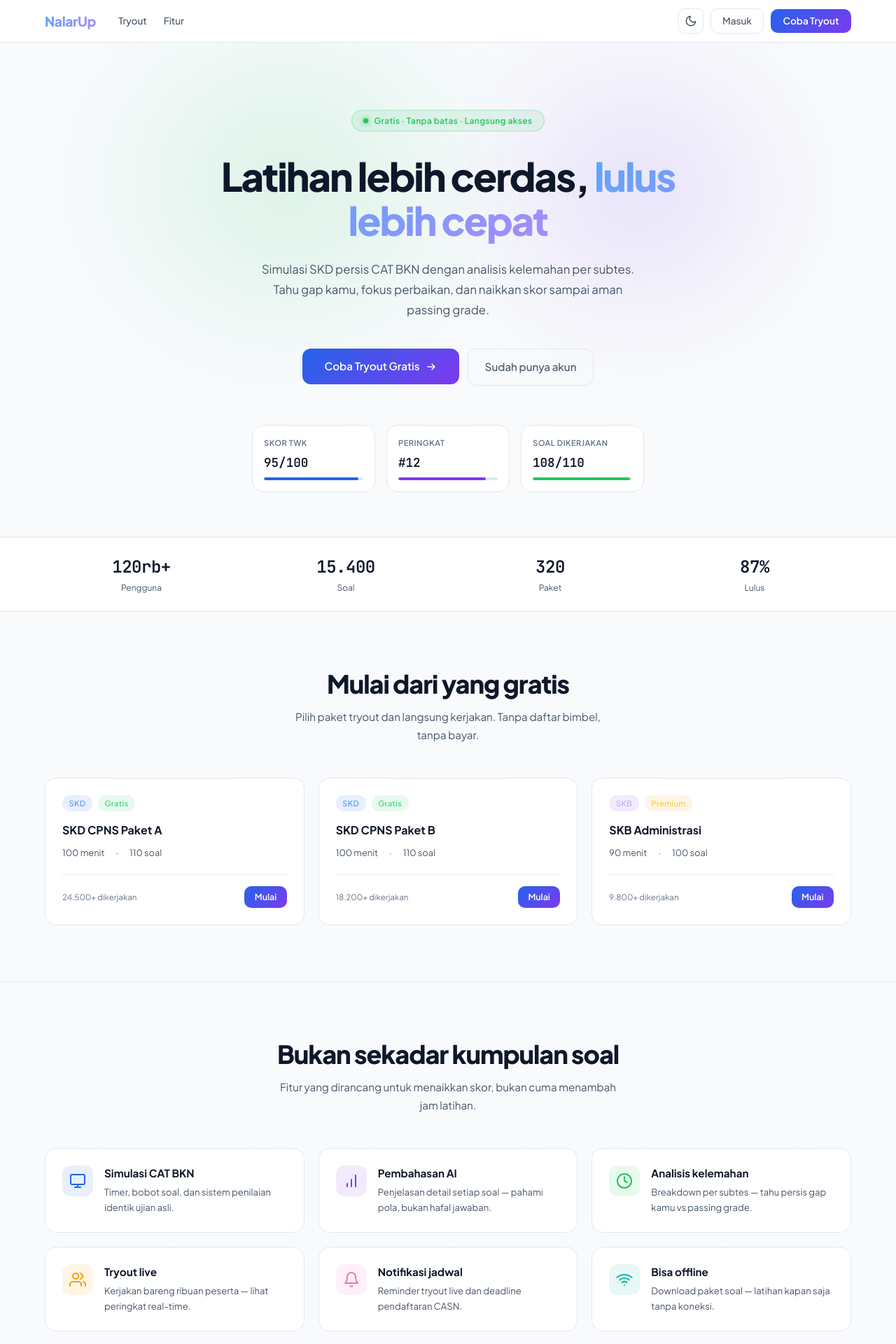
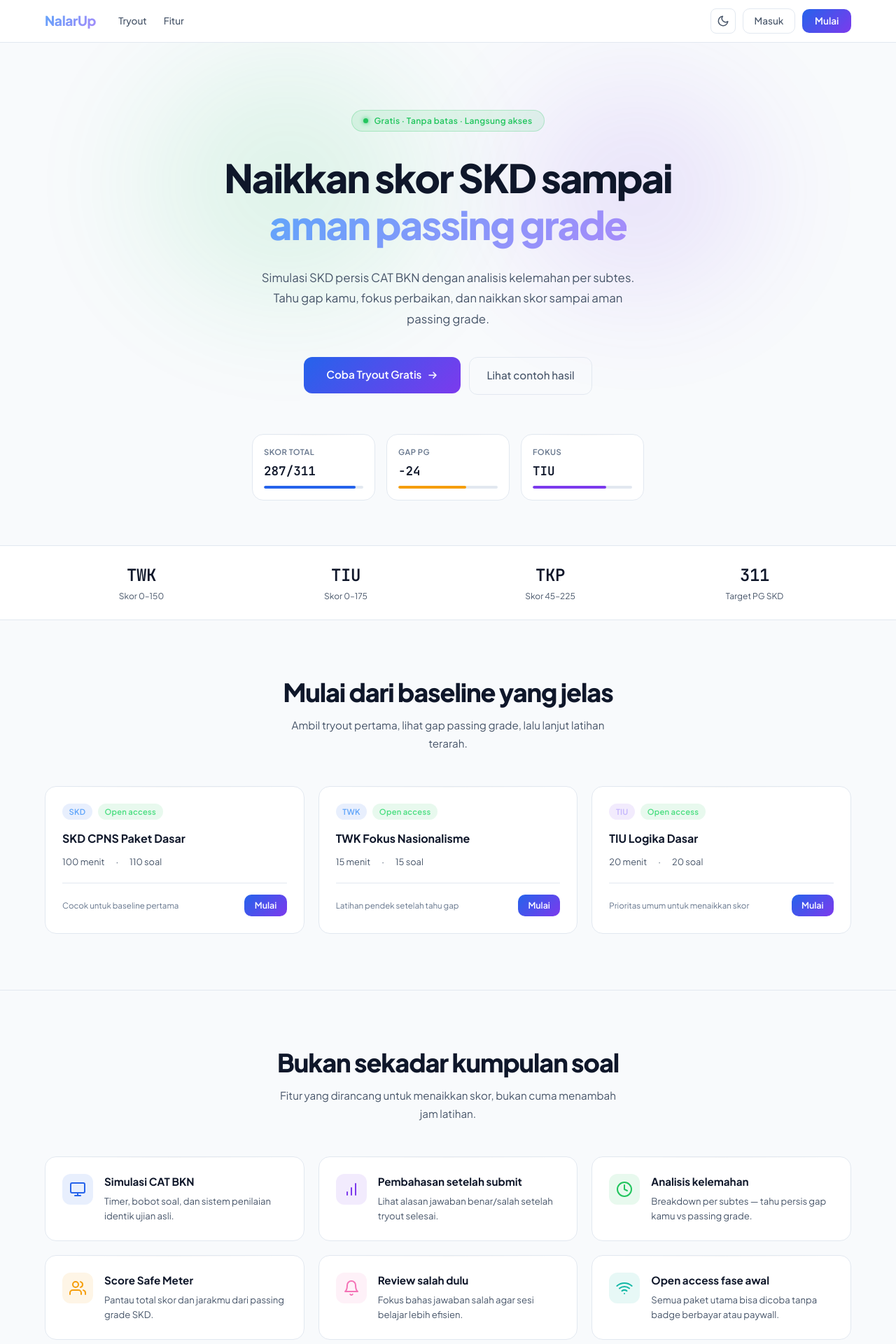
Before and after one commit to dyantogsg-lang/nalarup-app, a Next.js app: page / in a window 1280 px wide. Shown: the top 1920 px of the page at 70% size. Built offline with nearby package versions, Linux system fonts and the light colour scheme.

Commit message:
feat: polish NalarUp UI UX and auth flow

```diff
--- a/src/app/(app)/dashboard/page.tsx
+++ b/src/app/(app)/dashboard/page.tsx
@@ -5,7 +5,6 @@ import { ROUTES } from "@/lib/constants/routes";
 import { db } from "@/lib/db";
 import { attempts, tryoutPackages } from "@/lib/db/schema";
 import { and, desc, eq, sql } from "drizzle-orm";
-import RadarChart from "@/components/dashboard/RadarChart";
 
 /* ===== SVG ICON COMPONENTS ===== */
 const IconClipboard = () => (
@@ -96,7 +95,7 @@ export default async function DashboardPage() {
           marginBottom: "0.3rem",
           letterSpacing: "-0.025em",
         }}>
-          Hei, {firstName} 👋
+          Hei, {firstName} <span aria-hidden="true">👋</span>
         </h1>
         <p style={{ color: "var(--text-muted)", fontSize: "0.875rem", lineHeight: 1.6 }}>
           {isNewUser
@@ -223,7 +222,7 @@ function NewUserDashboard() {
             letterSpacing: "-0.025em",
             lineHeight: 1.3,
           }}>
-            Ayo mulai tryout pertama kamu
+            Mulai SKD dasar untuk baca baseline kamu
           </h2>
           <p style={{
             color: "var(--text-muted)",
@@ -232,13 +231,13 @@ function NewUserDashboard() {
             margin: "0 auto 2rem",
             lineHeight: 1.75,
           }}>
-            Selesai dalam 100 menit — langsung tahu posisimu vs passing grade SKD.
-            Gratis, tanpa batas pengulangan.
+            Selesai dalam 100 menit — langsung tahu skor total, gap passing grade, dan subtes yang harus kamu fokuskan.
+            Semua paket utama open access selama fase awal.
           </p>
 
           <Link href={ROUTES.tryouts}>
             <button className="btn-primary" style={{ fontSize: "0.95rem", padding: "0.8rem 2rem", cursor: "pointer" }}>
-              Pilih Paket Tryout
+              Mulai SKD Dasar
               <svg width="16" height="16" viewBox="0 0 16 16" fill="none" aria-hidden="true">
                 <path d="M3 8h10M9 4l4 4-4 4" stroke="currentColor" strokeWidth="1.5" strokeLinecap="round" strokeLinejoin="round"/>
               </svg>
@@ -572,15 +571,39 @@ function ReturningUserDashboard({
         {/* Performa Subtes card */}
         <div className="glass-card" style={{
           padding: "1.5rem",
-          display: "flex",
-          flexDirection: "column",
-          alignItems: "center",
         }}>
-          <RadarChart
-            twk={lastScore != null ? Math.round((lastScore / PASSING_GRADE.total) * PASSING_GRADE.twk) : 0}
-            tiu={lastScore != null ? Math.round((lastScore / PASSING_GRADE.total) * PASSING_GRADE.tiu) : 0}
-            tkp={lastScore != null ? Math.round((lastScore / PASSING_GRADE.total) * PASSING_GRADE.tkp) : 0}
-          />
+          <h3 style={{ fontSize: "0.875rem", fontWeight: 700, color: "var(--text-primary)", letterSpacing: "-0.01em", marginBottom: "1rem" }}>
+            Performa Subtes
+          </h3>
+          <div style={{ display: "grid", gridTemplateColumns: "repeat(3, minmax(0, 1fr))", gap: "0.75rem" }}>
+            {[
+              { label: "TWK", score: lastScore != null ? Math.round((lastScore / PASSING_GRADE.total) * PASSING_GRADE.twk) : 0, target: PASSING_GRADE.twk, color: "var(--blue)" },
+              { label: "TIU", score: lastScore != null ? Math.round((lastScore / PASSING_GRADE.total) * PASSING_GRADE.tiu) : 0, target: PASSING_GRADE.tiu, color: "var(--violet)" },
+              { label: "TKP", score: lastScore != null ? Math.round((lastScore / PASSING_GRADE.total) * PASSING_GRADE.tkp) : 0, target: PASSING_GRADE.tkp, color: "var(--green)" },
+            ].map((subtest) => {
+              const safe = subtest.score >= subtest.target;
+              const pct = Math.min(100, Math.round((subtest.score / subtest.target) * 100));
+              return (
+                <div key={subtest.label} style={{ background: "var(--bg-card2)", border: "1px solid var(--border)", borderRadius: "0.875rem", padding: "0.85rem", textAlign: "center" }}>
+                  <div className="num" style={{ fontSize: "1rem", fontWeight: 800, color: "var(--text-primary)", marginBottom: "0.15rem" }}>
+                    {subtest.score}
+                  </div>
+                  <div style={{ fontSize: "0.68rem", color: "var(--text-dim)", marginBottom: "0.55rem" }}>
+                    {subtest.label} · PG {subtest.target}
+                  </div>
+                  <div aria-label={`${subtest.label} ${subtest.score} dari target ${subtest.target}`} style={{ height: 5, borderRadius: 999, background: "var(--border)", overflow: "hidden", marginBottom: "0.55rem" }}>
+                    <div style={{ width: `${pct}%`, height: "100%", borderRadius: 999, background: subtest.color }} />
+                  </div>
+                  <span style={{ fontSize: "0.68rem", fontWeight: 700, color: safe ? "var(--green)" : "var(--amber)" }}>
+                    {safe ? "Aman" : `Kurang ${subtest.target - subtest.score}`}
+                  </span>
+                </div>
+              );
+            })}
+          </div>
+          <p style={{ marginTop: "1rem", color: "var(--text-muted)", fontSize: "0.78rem", lineHeight: 1.6 }}>
+            Fokus berikutnya: perbaiki subtes dengan gap terbesar sebelum mengulang full tryout.
+          </p>
         </div>
 
         {/* History list card */}
--- a/src/app/(public)/layout.tsx
+++ b/src/app/(public)/layout.tsx
@@ -29,9 +29,7 @@ const LIVE_STATS = [
 ];
 
 export default function PublicLayout({ children }: { children: React.ReactNode }) {
-  // Pick a quote deterministically (SSR-safe, rotates by hour)
-  const quoteIndex = Math.floor(Date.now() / 1000 / 3600) % ROTATING_QUOTES.length;
-  const q = ROTATING_QUOTES[quoteIndex];
+  const q = ROTATING_QUOTES[0];
 
   return (
     <div style={{ minHeight: "100vh", display: "flex", background: "var(--bg-base)" }}>
--- a/src/app/globals.css
+++ b/src/app/globals.css
@@ -192,6 +192,8 @@ body {
 
 /* ===================== GRADIENT TEXT ===================== */
 .gradient-text {
+  display: inline-block;
+  padding-bottom: 0.06em;
   background: linear-gradient(135deg, #60A5FA, #A78BFA);
   -webkit-background-clip: text;
   -webkit-text-fill-color: transparent;
--- a/src/app/page.tsx
+++ b/src/app/page.tsx
@@ -3,42 +3,42 @@ import { ROUTES } from "@/lib/constants/routes";
 import ThemeToggle from "@/components/ThemeToggle";
 
 const STATS = [
-  { value: "120rb+", label: "Pengguna" },
-  { value: "15.400", label: "Soal" },
-  { value: "320", label: "Paket" },
-  { value: "87%", label: "Lulus" },
+  { value: "TWK", label: "Skor 0–150" },
+  { value: "TIU", label: "Skor 0–175" },
+  { value: "TKP", label: "Skor 45–225" },
+  { value: "311", label: "Target PG SKD" },
 ];
 
 const PACKAGES = [
   {
-    title: "SKD CPNS Paket A",
+    title: "SKD CPNS Paket Dasar",
     badge: "SKD",
     badgeColor: "badge-blue",
-    tag: "Gratis",
+    tag: "Open access",
     tagColor: "badge-green",
     duration: "100 menit",
     soal: "110 soal",
-    count: "24.500+ dikerjakan",
+    count: "Cocok untuk baseline pertama",
   },
   {
-    title: "SKD CPNS Paket B",
-    badge: "SKD",
+    title: "TWK Fokus Nasionalisme",
+    badge: "TWK",
     badgeColor: "badge-blue",
-    tag: "Gratis",
+    tag: "Open access",
     tagColor: "badge-green",
-    duration: "100 menit",
-    soal: "110 soal",
-    count: "18.200+ dikerjakan",
+    duration: "15 menit",
+    soal: "15 soal",
+    count: "Latihan pendek setelah tahu gap",
   },
   {
-    title: "SKB Administrasi",
-    badge: "SKB",
+    title: "TIU Logika Dasar",
+    badge: "TIU",
     badgeColor: "badge-violet",
-    tag: "Premium",
-    tagColor: "badge-amber",
-    duration: "90 menit",
-    soal: "100 soal",
-    count: "9.800+ dikerjakan",
+    tag: "Open access",
+    tagColor: "badge-green",
+    duration: "20 menit",
+    soal: "20 soal",
+    count: "Prioritas umum untuk menaikkan skor",
   },
 ];
 
@@ -64,8 +64,8 @@ const FEATURES = [
     ),
     color: "var(--violet)",
     bg: "var(--violet-subtle)",
-    title: "Pembahasan AI",
-    desc: "Penjelasan detail setiap soal — pahami pola, bukan hafal jawaban.",
+    title: "Pembahasan setelah submit",
+    desc: "Lihat alasan jawaban benar/salah setelah tryout selesai.",
   },
   {
     icon: (
@@ -86,8 +86,8 @@ const FEATURES = [
     ),
     color: "var(--amber)",
     bg: "var(--amber-subtle)",
-    title: "Tryout live",
-    desc: "Kerjakan bareng ribuan peserta — lihat peringkat real-time.",
+    title: "Score Safe Meter",
+    desc: "Pantau total skor dan jarakmu dari passing grade SKD.",
   },
   {
     icon: (
@@ -97,8 +97,8 @@ const FEATURES = [
     ),
     color: "var(--pink)",
     bg: "rgba(244,114,182,0.1)",
-    title: "Notifikasi jadwal",
-    desc: "Reminder tryout live dan deadline pendaftaran CASN.",
+    title: "Review salah dulu",
+    desc: "Fokus bahas jawaban salah agar sesi belajar lebih efisien.",
   },
   {
     icon: (
@@ -108,8 +108,8 @@ const FEATURES = [
     ),
     color: "var(--teal)",
     bg: "rgba(20,184,166,0.1)",
-    title: "Bisa offline",
-    desc: "Download paket soal — latihan kapan saja tanpa koneksi.",
+    title: "Open access fase awal",
+    desc: "Semua paket utama bisa dicoba tanpa badge berbayar atau paywall.",
   },
 ];
 
@@ -125,12 +125,12 @@ export default function LandingPage() {
         WebkitBackdropFilter: "blur(20px)",
         position: "sticky", top: 0, zIndex: 50,
       }}>
-        <div style={{ maxWidth: 1200, margin: "0 auto", padding: "0 1.5rem", height: 60, display: "flex", alignItems: "center", justifyContent: "space-between" }}>
-          <div style={{ display: "flex", alignItems: "center", gap: "2rem" }}>
+        <div className="landing-nav-inner" style={{ maxWidth: 1200, margin: "0 auto", padding: "0 1.5rem", minHeight: 60, display: "flex", alignItems: "center", justifyContent: "space-between", gap: "1rem" }}>
+          <div style={{ display: "flex", alignItems: "center", gap: "2rem", minWidth: 0 }}>
             <span style={{ fontWeight: 800, fontSize: "1.2rem", letterSpacing: "-0.02em" }} className="gradient-text">
               NalarUp
             </span>
-            <div style={{ display: "flex", gap: "1.5rem", alignItems: "center" }}>
+            <div className="landing-nav-links" style={{ display: "flex", gap: "1.5rem", alignItems: "center" }}>
               <Link href={ROUTES.tryouts} style={{ color: "var(--text-muted)", textDecoration: "none", fontSize: "0.85rem", fontWeight: 500 }}>
                 Tryout
               </Link>
@@ -139,20 +139,20 @@ export default function LandingPage() {
               </a>
             </div>
           </div>
-          <div style={{ display: "flex", gap: "0.625rem", alignItems: "center" }}>
+          <div style={{ display: "flex", gap: "0.625rem", alignItems: "center", flexShrink: 0 }}>
             <ThemeToggle />
-            <Link href={ROUTES.login}>
+            <Link href={ROUTES.login} className="landing-login-link">
               <button className="btn-ghost" style={{ padding: "0.45rem 1rem", fontSize: "0.85rem", cursor: "pointer" }}>Masuk</button>
             </Link>
             <Link href={ROUTES.register}>
-              <button className="btn-primary" style={{ padding: "0.45rem 1.1rem", fontSize: "0.85rem", cursor: "pointer" }}>Coba Tryout</button>
+              <button className="btn-primary" style={{ padding: "0.45rem 1.1rem", fontSize: "0.85rem", cursor: "pointer" }}>Mulai</button>
             </Link>
           </div>
         </div>
       </nav>
 
       {/* ===== HERO ===== */}
-      <section style={{ maxWidth: 1200, margin: "0 auto", padding: "6rem 1.5rem 4rem", position: "relative" }}>
+      <section className="landing-hero" style={{ maxWidth: 1200, margin: "0 auto", padding: "6rem 1.5rem 4rem", position: "relative" }}>
         <div className="glow-blob" style={{ width: 500, height: 400, background: "radial-gradient(circle, var(--green), transparent)", top: "0%", left: "10%" }} />
         <div className="glow-blob" style={{ width: 420, height: 350, background: "radial-gradient(circle, var(--violet), transparent)", top: "5%", right: "10%", animationDelay: "4s" }} />
 
@@ -170,9 +170,9 @@ export default function LandingPage() {
           </div>
 
           {/* Headline */}
-          <h1 style={{ fontSize: "clamp(2rem, 5vw, 3.5rem)", fontWeight: 800, lineHeight: 1.12, letterSpacing: "-0.035em", color: "var(--text-primary)", marginBottom: "1.5rem" }}>
-            Latihan lebih cerdas,{" "}
-            <span className="gradient-text">lulus lebih cepat</span>
+          <h1 style={{ fontSize: "clamp(2rem, 5vw, 3.5rem)", fontWeight: 800, lineHeight: 1.2, letterSpacing: "-0.035em", color: "var(--text-primary)", marginBottom: "1.5rem" }}>
+            Naikkan skor SKD sampai{" "}
+            <span className="gradient-text">aman passing grade</span>
           </h1>
 
           {/* Subtitle */}
@@ -193,7 +193,7 @@ export default function LandingPage() {
             </Link>
             <Link href={ROUTES.login}>
               <button className="btn-ghost" style={{ padding: "0.9rem 1.5rem", fontSize: "0.95rem", cursor: "pointer", borderRadius: "0.75rem" }}>
-                Sudah punya akun
+                Lihat contoh hasil
               </button>
             </Link>
           </div>
@@ -201,9 +201,9 @@ export default function LandingPage() {
           {/* Mini stat cards */}
           <div style={{ display: "grid", gridTemplateColumns: "repeat(3, 1fr)", gap: "1rem", maxWidth: 560, margin: "0 auto" }}>
             {[
-              { label: "Skor TWK", value: "95/100", pct: 95, color: "var(--blue)" },
-              { label: "Peringkat", value: "#12", pct: 88, color: "var(--violet)" },
-              { label: "Soal dikerjakan", value: "108/110", pct: 98, color: "var(--green)" },
+              { label: "Skor total", value: "287/311", pct: 92, color: "var(--blue)" },
+              { label: "Gap PG", value: "-24", pct: 68, color: "var(--amber)" },
+              { label: "Fokus", value: "TIU", pct: 74, color: "var(--violet)" },
             ].map((s) => (
               <div key={s.label} className="glass-card" style={{ padding: "1rem", textAlign: "left" }}>
                 <div style={{ fontSize: "0.7rem", color: "var(--text-dim)", fontWeight: 600, marginBottom: "0.4rem", textTransform: "uppercase", letterSpacing: "0.04em" }}>
@@ -241,14 +241,14 @@ export default function LandingPage() {
       <section style={{ maxWidth: 1200, margin: "0 auto", padding: "5rem 1.5rem" }}>
         <div style={{ textAlign: "center", marginBottom: "3rem" }}>
           <h2 style={{ fontSize: "clamp(1.5rem, 3.5vw, 2.25rem)", fontWeight: 800, color: "var(--text-primary)", letterSpacing: "-0.03em", lineHeight: 1.25, marginBottom: "0.75rem" }}>
-            Mulai dari yang gratis
+            Mulai dari baseline yang jelas
           </h2>
           <p style={{ color: "var(--text-muted)", fontSize: "0.95rem", maxWidth: 480, margin: "0 auto", lineHeight: 1.7 }}>
-            Pilih paket tryout dan langsung kerjakan. Tanpa daftar bimbel, tanpa bayar.
+            Ambil tryout pertama, lihat gap passing grade, lalu lanjut latihan terarah.
           </p>
         </div>
 
-        <div style={{ display: "grid", gridTemplateColumns: "repeat(auto-fit, minmax(280px, 1fr))", gap: "1.25rem" }}>
+        <div style={{ display: "grid", gridTemplateColumns: "repeat(auto-fit, minmax(min(100%, 280px), 1fr))", gap: "1.25rem" }}>
           {PACKAGES.map((pkg) => (
             <div key={pkg.title} className="glass-card" style={{ padding: "1.5rem", display: "flex", flexDirection: "column" }}>
               <div style={{ display: "flex", gap: "0.5rem", marginBottom: "1rem" }}>
@@ -289,7 +289,7 @@ export default function LandingPage() {
           </p>
         </div>
 
-        <div style={{ display: "grid", gridTemplateColumns: "repeat(auto-fit, minmax(300px, 1fr))", gap: "1.25rem" }}>
+        <div style={{ display: "grid", gridTemplateColumns: "repeat(auto-fit, minmax(min(100%, 300px), 1fr))", gap: "1.25rem" }}>
           {FEATURES.map((f) => (
             <div key={f.title} className="glass-card" style={{ padding: "1.5rem", display: "flex", gap: "1rem", alignItems: "flex-start" }}>
               <div style={{
@@ -346,6 +346,14 @@ export default function LandingPage() {
         </div>
       </section>
 
+      <style>{`
+        @media (max-width: 640px) {
+          .landing-nav-inner { padding: 0 1rem !important; }
+          .landing-nav-links, .landing-login-link { display: none !important; }
+          .landing-hero { padding-top: 3.25rem !important; }
+        }
+      `}</style>
+
       {/* ===== FOOTER ===== */}
       <footer style={{ borderTop: "1px solid var(--border)", padding: "2rem 1.5rem" }}>
         <div style={{ maxWidth: 1200, margin: "0 auto", display: "flex", justifyContent: "space-between", alignItems: "center", flexWrap: "wrap", gap: "1rem" }}>
--- a/src/components/ThemeToggle.tsx
+++ b/src/components/ThemeToggle.tsx
@@ -1,18 +1,30 @@
 "use client";
 
-import { useEffect, useState } from "react";
+import { useSyncExternalStore } from "react";
+
+const THEME_EVENT = "nalarup-theme-change";
+
+function getThemeSnapshot(): string {
+  if (typeof document === "undefined") return "light";
+  return document.documentElement.getAttribute("data-theme") === "dark" ? "dark" : "light";
+}
+
+function subscribeToTheme(onStoreChange: () => void): () => void {
+  if (typeof window === "undefined") return () => {};
+  window.addEventListener(THEME_EVENT, onStoreChange);
+  window.addEventListener("storage", onStoreChange);
+  return () => {
+    window.removeEventListener(THEME_EVENT, onStoreChange);
+    window.removeEventListener("storage", onStoreChange);
+  };
+}
 
 export default function ThemeToggle() {
-  const [dark, setDark] = useState(false);
-
-  useEffect(() => {
-    const current = document.documentElement.getAttribute("data-theme");
-    setDark(current === "dark");
-  }, []);
+  const theme = useSyncExternalStore(subscribeToTheme, getThemeSnapshot, () => "light");
+  const dark = theme === "dark";
 
   function toggle() {
     const next = !dark;
-    setDark(next);
     if (next) {
       document.documentElement.setAttribute("data-theme", "dark");
       localStorage.setItem("nalarup-theme", "dark");
@@ -20,6 +32,7 @@ export default function ThemeToggle() {
       document.documentElement.removeAttribute("data-theme");
       localStorage.setItem("nalarup-theme", "light");
     }
+    window.dispatchEvent(new Event(THEME_EVENT));
   }
 
   return (
--- a/src/components/catalog/SaveStar.tsx
+++ b/src/components/catalog/SaveStar.tsx
@@ -1,8 +1,9 @@
 "use client";
 
-import { useState, useEffect } from "react";
+import { useSyncExternalStore } from "react";
 
 const STORAGE_KEY = "nalarup-saved-packages";
+const STORAGE_EVENT = "nalarup-saved-packages-change";
 
 function getSavedPackages(): string[] {
   if (typeof window === "undefined") return [];
@@ -13,32 +14,60 @@ function getSavedPackages(): string[] {
   }
 }
 
+function getSavedPackagesFromSnapshot(snapshot: string): string[] {
+  try {
+    return JSON.parse(snapshot);
+  } catch {
+    return [];
+  }
+}
+
+function getSavedSnapshot(): string {
+  if (typeof window === "undefined") return "[]";
+  return localStorage.getItem(STORAGE_KEY) || "[]";
+}
+
+function subscribeToSavedPackages(onStoreChange: () => void): () => void {
+  if (typeof window === "undefined") return () => {};
+
+  window.addEventListener("storage", onStoreChange);
+  window.addEventListener(STORAGE_EVENT, onStoreChange);
+  window.addEventListener("focus", onStoreChange);
+
+  return () => {
+    window.removeEventListener("storage", onStoreChange);
+    window.removeEventListener(STORAGE_EVENT, onStoreChange);
+    window.removeEventListener("focus", onStoreChange);
+  };
+}
+
+function writeSavedPackages(saved: string[]) {
+  localStorage.setItem(STORAGE_KEY, JSON.stringify(saved));
+  window.dispatchEvent(new Event(STORAGE_EVENT));
+}
+
 function toggleSaved(slug: string): boolean {
   const saved = getSavedPackages();
   const idx = saved.indexOf(slug);
   if (idx >= 0) {
     saved.splice(idx, 1);
-    localStorage.setItem(STORAGE_KEY, JSON.stringify(saved));
+    writeSavedPackages(saved);
     return false;
   } else {
     saved.push(slug);
-    localStorage.setItem(STORAGE_KEY, JSON.stringify(saved));
+    writeSavedPackages(saved);
     return true;
   }
 }
 
 export function SaveStar({ slug }: { slug: string }) {
-  const [isSaved, setIsSaved] = useState(false);
-
-  useEffect(() => {
-    setIsSaved(getSavedPackages().includes(slug));
-  }, [slug]);
+  const savedSnapshot = useSyncExternalStore(subscribeToSavedPackages, getSavedSnapshot, () => "[]");
+  const isSaved = getSavedPackagesFromSnapshot(savedSnapshot).includes(slug);
 
   function handleClick(e: React.MouseEvent) {
     e.preventDefault();
     e.stopPropagation();
-    const next = toggleSaved(slug);
-    setIsSaved(next);
+    toggleSaved(slug);
   }
 
   return (
--- a/src/lib/auth/requireUser.ts
+++ b/src/lib/auth/requireUser.ts
@@ -1,3 +1,4 @@
+import { headers } from "next/headers";
 import { redirect } from "next/navigation";
 import { createSupabaseServerClient } from "@/lib/supabase/server";
 import { db } from "@/lib/db";
@@ -22,7 +23,9 @@ export async function requireUser() {
   } = await supabase.auth.getUser();
 
   if (error || !user) {
-    redirect("/login");
+    const h = await headers();
+    const pathname = h.get("x-pathname") || h.get("x-invoke-path") || "/dashboard";
+    redirect(`/login?redirect=${encodeURIComponent(pathname)}`);
   }
 
   let profile = await db.query.profiles.findFirst({
@@ -50,8 +53,7 @@ export async function requireUser() {
     });
 
     if (!profile) {
-      // Something is seriously wrong (e.g. DB down). Bounce to login.
-      redirect("/login");
+      redirect("/login?redirect=%2Fdashboard");
     }
   }
 
```
Also changed, not shown: src/app/(public)/login/LoginForm.tsx (+17 -4 lines), src/app/(public)/register/page.tsx (+19 -7 lines), src/components/saved/SavedPageClient.tsx (+26 -28 lines), 2 other files (tests, documents, lock files or other folders).
